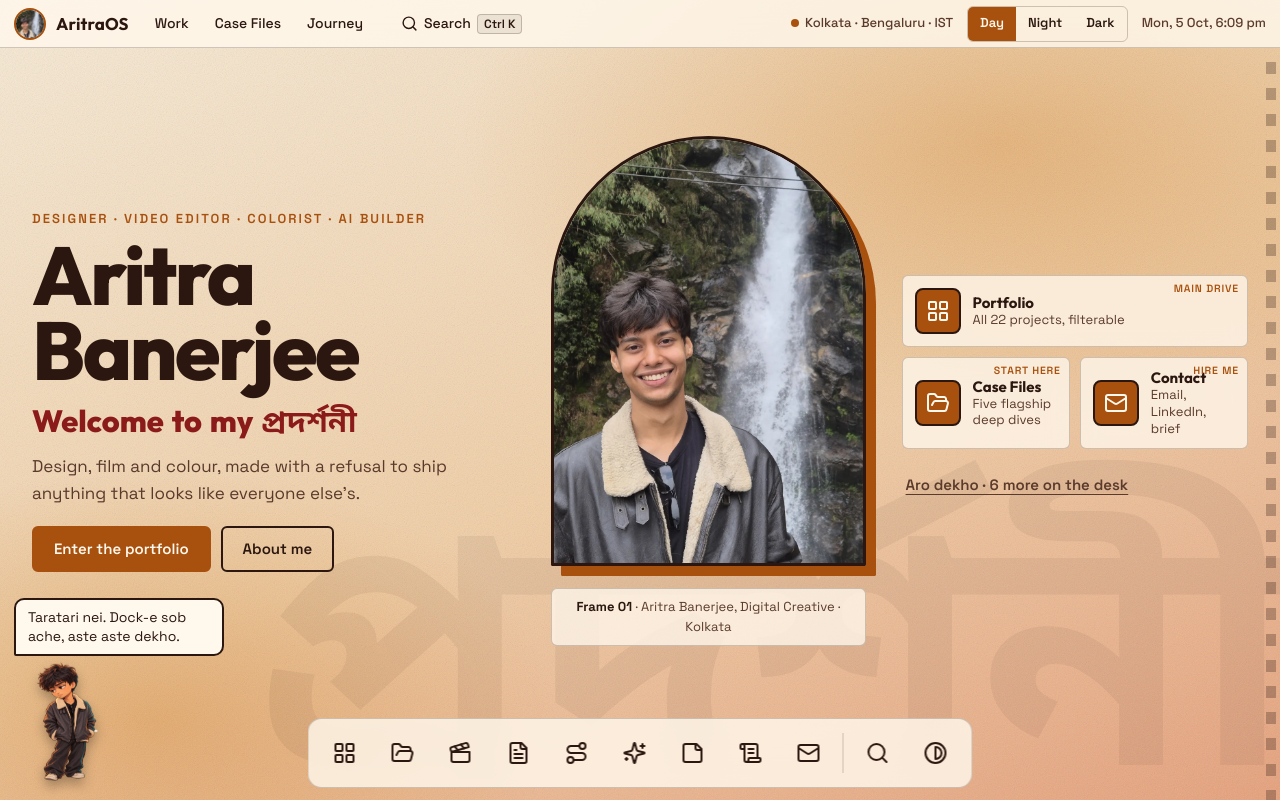
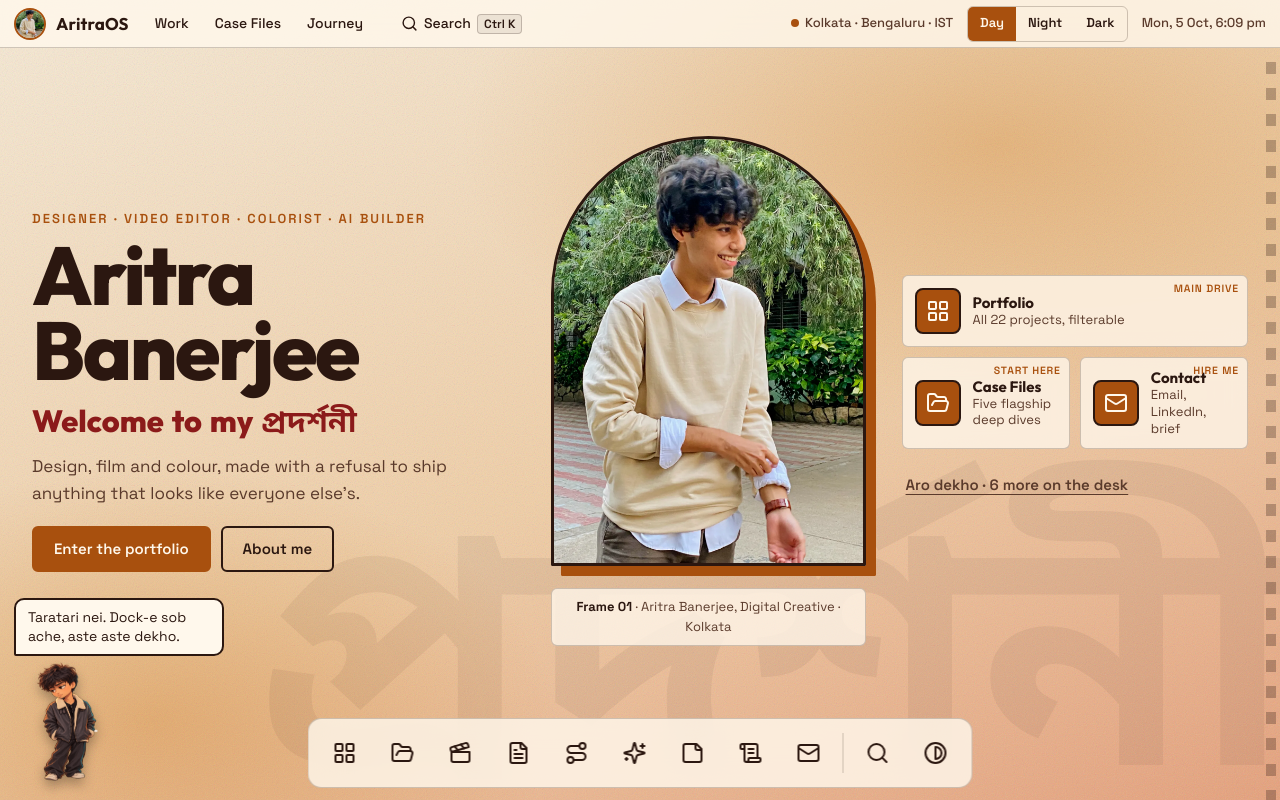
Before and after one commit to EL3M3NTVLR/Portfolio-OS, a React (Vite) app: page / in a window 1280 px wide. Built offline with nearby package versions, Linux system fonts and the light colour scheme.

Commit message:
update 0.2

```diff
--- a/src/data/profile.js
+++ b/src/data/profile.js
@@ -20,11 +20,11 @@ export const ownerProfile = {
     positioning: "Digital Karigor from Kolkata who designs, edits and grades work that means something.",
     dailyMotivation: "Make It Mean Something",
     aboutDocName: "About.txt",
-    primaryPortrait: "/assets/01-portraits/alt-smile-waterfall.webp",
+    primaryPortrait: "/assets/01-portraits/alt-campus-sweater.webp",
     altPortraits: {
       cinematicWarm: "/assets/01-portraits/alt-cinematic-warm.webp",
       campusSweater: "/assets/01-portraits/alt-campus-sweater.webp",
-      smileWaterfall: "/assets/01-portraits/alt-smile-waterfall.webp",
+      smileWaterfall: "/assets/01-portraits/alt-campus-sweater.webp",
       avatarRefJacketGlance: "/assets/01-portraits/avatar-ref-jacket-glance.webp",
       avatarRefJacketSide: "/assets/01-portraits/avatar-ref-jacket-side.webp"
     },
```
